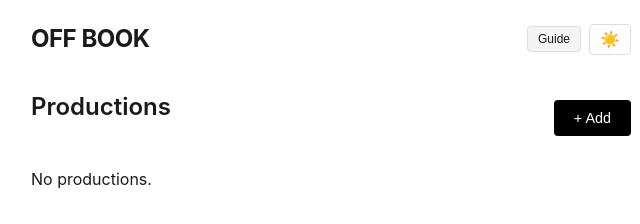
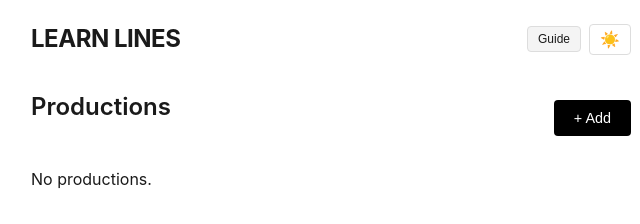
Before and after one commit to mattcope-land/off-book, a plain HTML site: page index.html in a window 1280 px wide. Shown: the full height of the page, 309-949 px from the left. Drawn offline with Linux system fonts and the light colour scheme.

Commit message:
rename to Learn Lines

```diff
--- a/index.html
+++ b/index.html
@@ -3,7 +3,7 @@
 <head>
     <meta charset="UTF-8">
     <meta name="viewport" content="width=device-width, initial-scale=1.0">
-    <title>Off Book | Actor's Line Learner</title>
+    <title>Learn Lines | Actor's Line Learner</title>
     <style>
         :root {
             --bg: #ffffff;
@@ -207,7 +207,7 @@
 
 <div class="container">
     <header>
-        <h1 onclick="showHome()">OFF BOOK</h1>
+        <h1 onclick="showHome()">LEARN LINES</h1>
         <div class="header-controls">
             <button class="secondary small" onclick="window.open('https://notadoormatt.github.io/off-book/guide/', '_blank')">Guide</button>
             <button id="theme-btn" class="theme-toggle" onclick="toggleTheme()">☀️</button>
```
